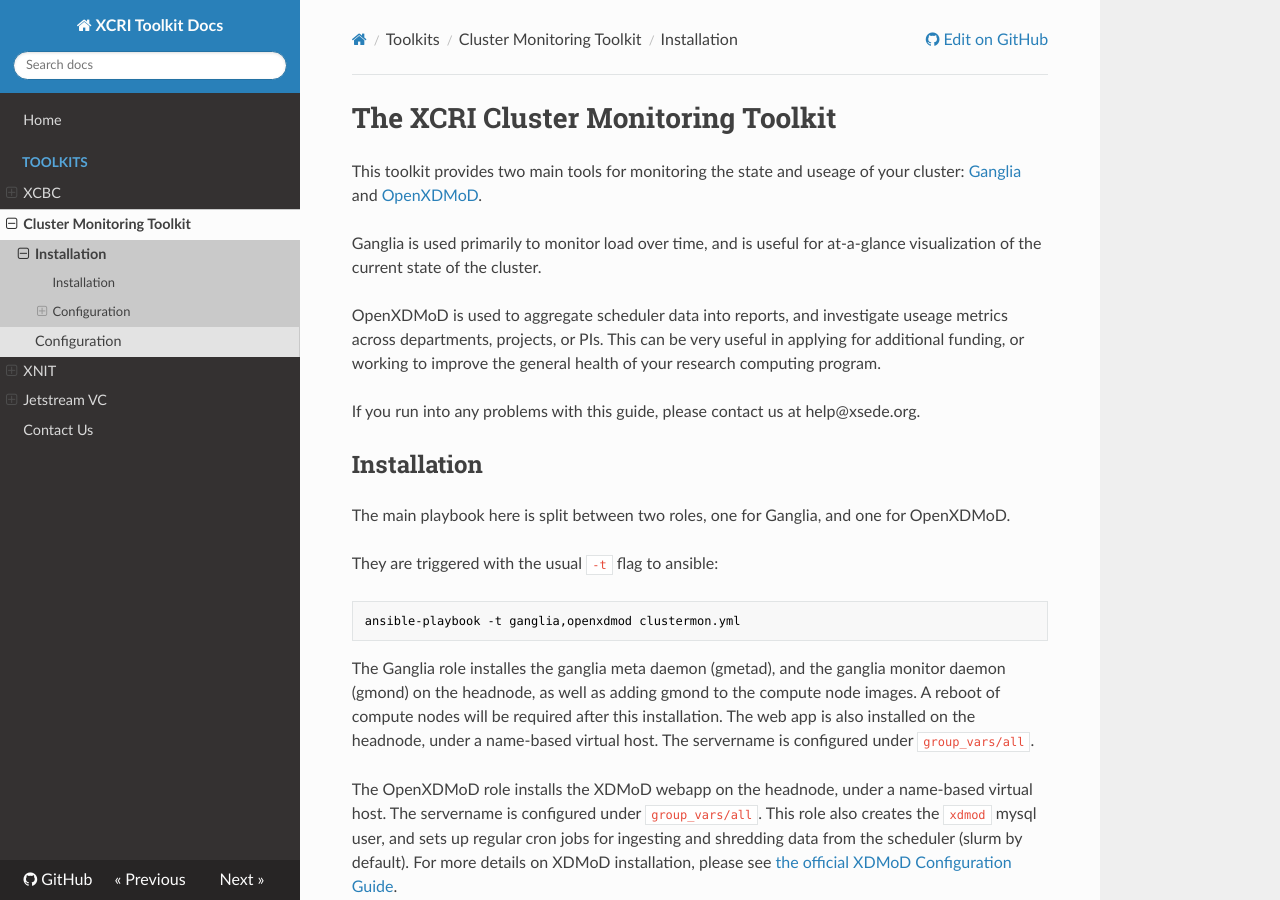
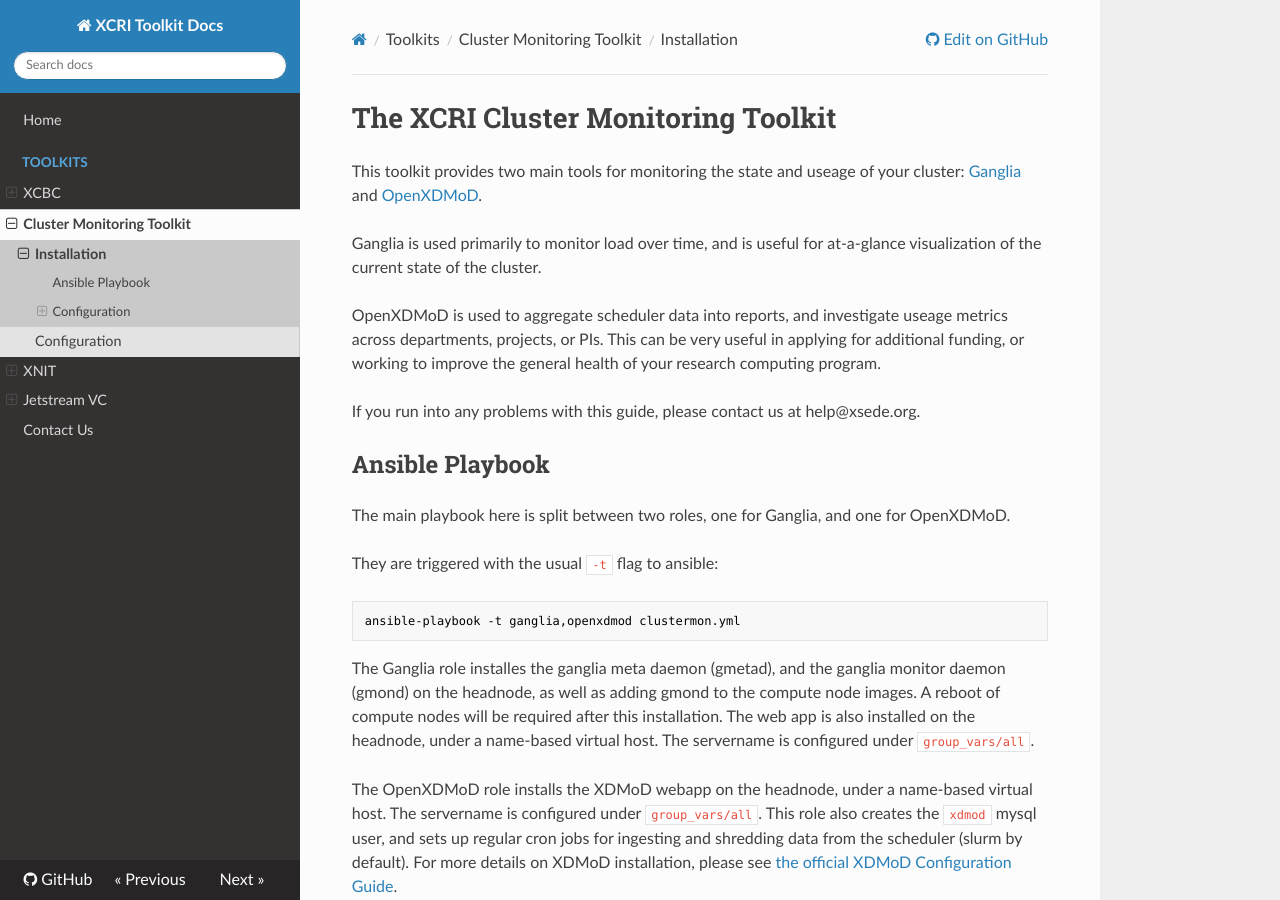
Before and after one commit to access-ci-org/Toolkit-Docs, an MkDocs documentation site: the page built from docs/toolkits/clustermon-installation.md, in a window 1280 px wide and 900 px high. Built offline with MkDocs 1.6.1, drawn with Linux system fonts in a browser that asks for light colours; nearby versions of some CDN libraries; old or Windows-style settings are respelled for this version of MkDocs.

Commit message:
Changed section name for clarity

```diff
--- a/docs/toolkits/clustermon-installation.md
+++ b/docs/toolkits/clustermon-installation.md
@@ -15,7 +15,7 @@ working to improve the general health of your research computing program.
 If you run into any problems with this guide, please contact us at
 help@xsede.org.
 
-## Installation
+## Ansible Playbook
 
 The main playbook here is split between two roles, one for Ganglia, and one for OpenXDMoD.
 
```
